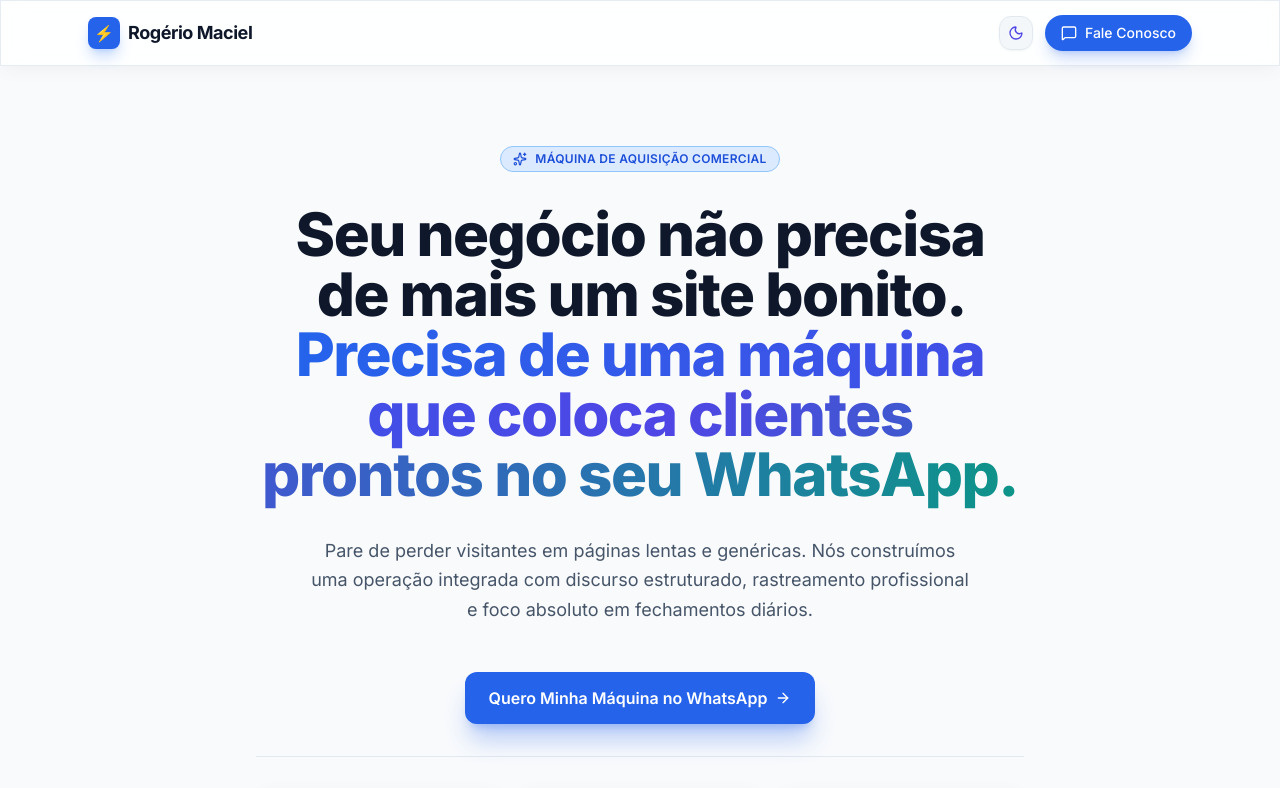
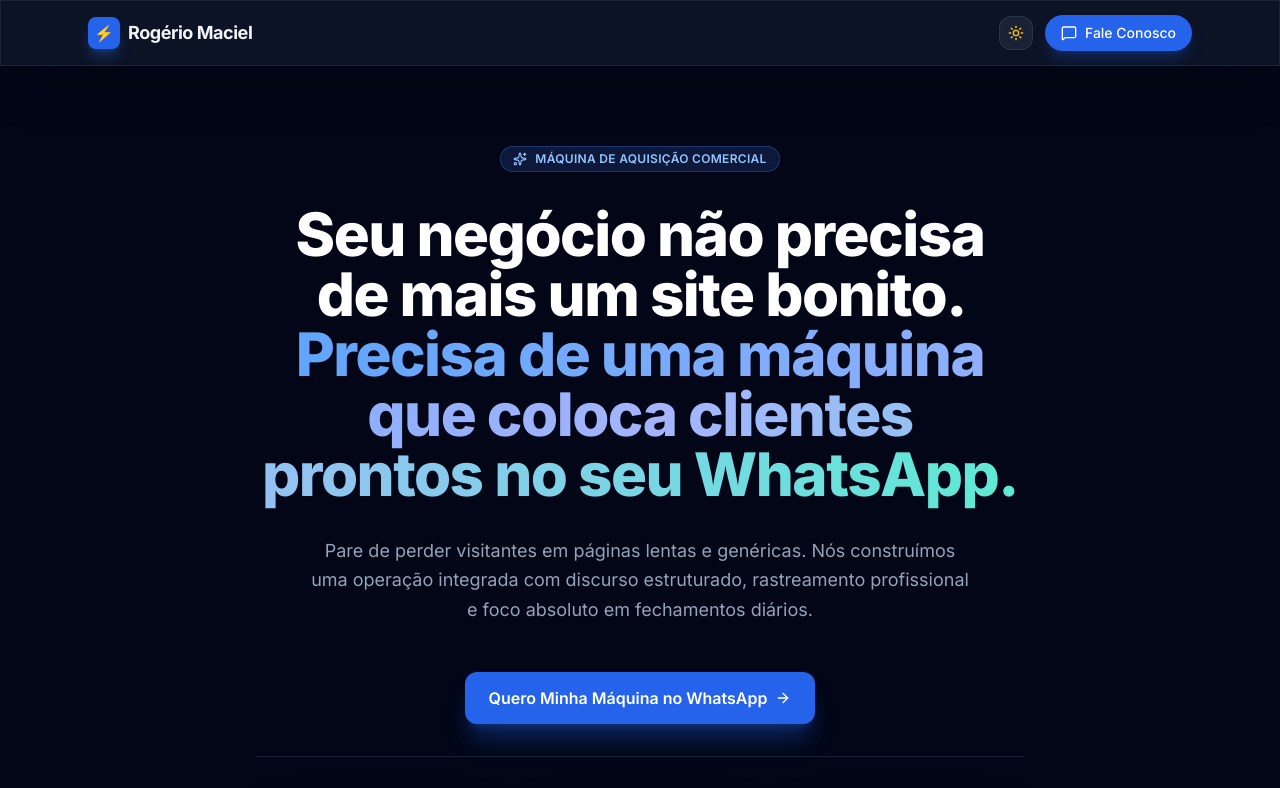
Before and after one commit to rogeriomaciel/rogeriomaciel, a React (Vite) app: page / in a window 1280 px wide. Shown: the top 788 px of the page. Built offline with nearby package versions, Linux system fonts and the light colour scheme.

Commit message:
fix(theme): guarantee dark mode default and refine glass-panel contrast in both themes

```diff
--- a/index.html
+++ b/index.html
@@ -1,5 +1,5 @@
 <!DOCTYPE html>
-<html lang="pt-BR" class="scroll-smooth">
+<html lang="pt-BR" class="dark scroll-smooth">
   <head>
     <meta charset="UTF-8" />
     <link rel="icon" type="image/svg+xml" href="/favicon.svg" />
@@ -68,13 +68,14 @@
       (function() {
         try {
           var saved = localStorage.getItem('theme');
-          var isDark = saved === 'dark' || (!saved && window.matchMedia('(prefers-color-scheme: dark)').matches);
-          if (isDark) {
+          if (saved === 'light') {
+            document.documentElement.classList.remove('dark');
+          } else {
             document.documentElement.classList.add('dark');
-          } else {
-            document.documentElement.classList.remove('dark');
           }
-        } catch (e) {}
+        } catch (e) {
+          document.documentElement.classList.add('dark');
+        }
       })();
     </script>
   </head>
--- a/src/hooks/useTheme.ts
+++ b/src/hooks/useTheme.ts
@@ -6,8 +6,8 @@ export function useTheme() {
   const [theme, setTheme] = useState<Theme>(() => {
     if (typeof window !== 'undefined') {
       const saved = localStorage.getItem('theme') as Theme | null;
-      if (saved === 'dark' || saved === 'light') return saved;
-      return window.matchMedia('(prefers-color-scheme: dark)').matches ? 'dark' : 'light';
+      if (saved === 'light' || saved === 'dark') return saved;
+      return 'dark'; // Dark mode por padrão para alta conversão tech
     }
     return 'dark';
   });
@@ -23,7 +23,7 @@ export function useTheme() {
   }, [theme]);
 
   const toggleTheme = () => {
-    setTheme(prev => (prev === 'dark' ? 'light' : 'dark'));
+    setTheme((prev) => (prev === 'dark' ? 'light' : 'dark'));
   };
 
   return { theme, toggleTheme, setTheme };
--- a/src/index.css
+++ b/src/index.css
@@ -7,44 +7,31 @@
     scroll-behavior: smooth;
   }
 
-  /* Padrão Claro (Light Mode) */
   body {
     @apply bg-slate-50 text-slate-900 min-h-screen overflow-x-hidden transition-colors duration-200;
   }
 
-  /* Modo Escuro (Dark Mode) */
   html.dark body {
     @apply bg-slate-950 text-slate-100;
   }
 }
 
-/* Painéis com Glassmorphism Dinâmico */
-.glass-panel {
-  background: rgba(255, 255, 255, 0.85);
-  backdrop-filter: blur(12px);
-  border: 1px solid rgba(226, 232, 240, 0.8);
-  box-shadow: 0 4px 20px -2px rgba(0, 0, 0, 0.05);
+.glass-nav {
+  @apply bg-white/85 dark:bg-slate-950/85 backdrop-blur-xl border-b border-slate-200 dark:border-slate-800/80;
 }
 
-html.dark .glass-panel {
-  background: rgba(15, 23, 42, 0.75);
-  backdrop-filter: blur(12px);
-  border: 1px solid rgba(255, 255, 255, 0.08);
-  box-shadow: 0 4px 20px -2px rgba(0, 0, 0, 0.3);
+.glass-panel, .glass-card {
+  @apply bg-white/95 dark:bg-slate-900/80 backdrop-blur-xl border border-slate-200/90 dark:border-slate-800/80 shadow-md dark:shadow-2xl transition-all duration-200;
 }
 
 .gradient-text {
-  @apply bg-clip-text text-transparent bg-gradient-to-r from-blue-600 via-indigo-600 to-teal-600;
+  @apply bg-clip-text text-transparent bg-gradient-to-r from-blue-600 via-indigo-600 to-teal-600 dark:from-blue-400 dark:via-indigo-300 dark:to-teal-300;
 }
 
-html.dark .gradient-text {
-  @apply bg-clip-text text-transparent bg-gradient-to-r from-blue-400 via-indigo-300 to-teal-300;
+.glow-blue {
+  box-shadow: 0 0 60px -15px rgba(59, 130, 246, 0.35);
 }
 
-.glow-effect {
-  box-shadow: 0 0 50px -10px rgba(59, 130, 246, 0.15);
+.glow-emerald {
+  box-shadow: 0 0 40px -10px rgba(16, 185, 129, 0.3);
 }
-
-html.dark .glow-effect {
-  box-shadow: 0 0 50px -10px rgba(59, 130, 246, 0.3);
-}
```
